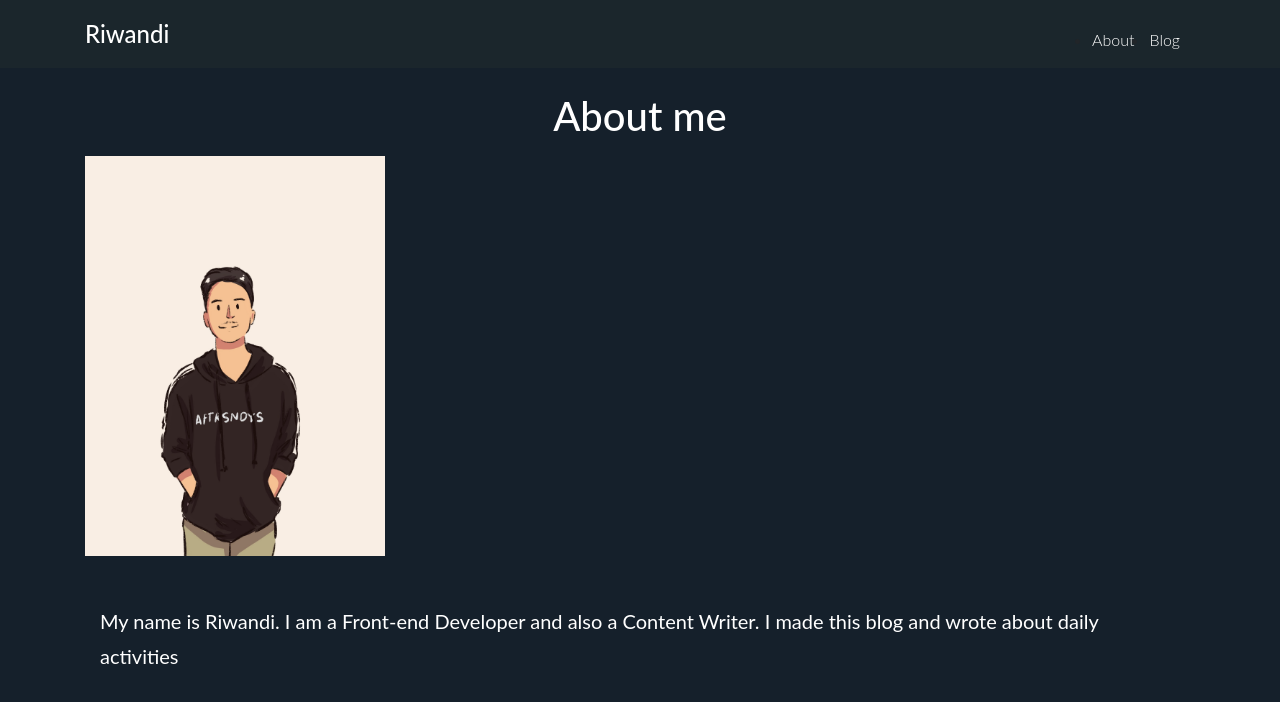
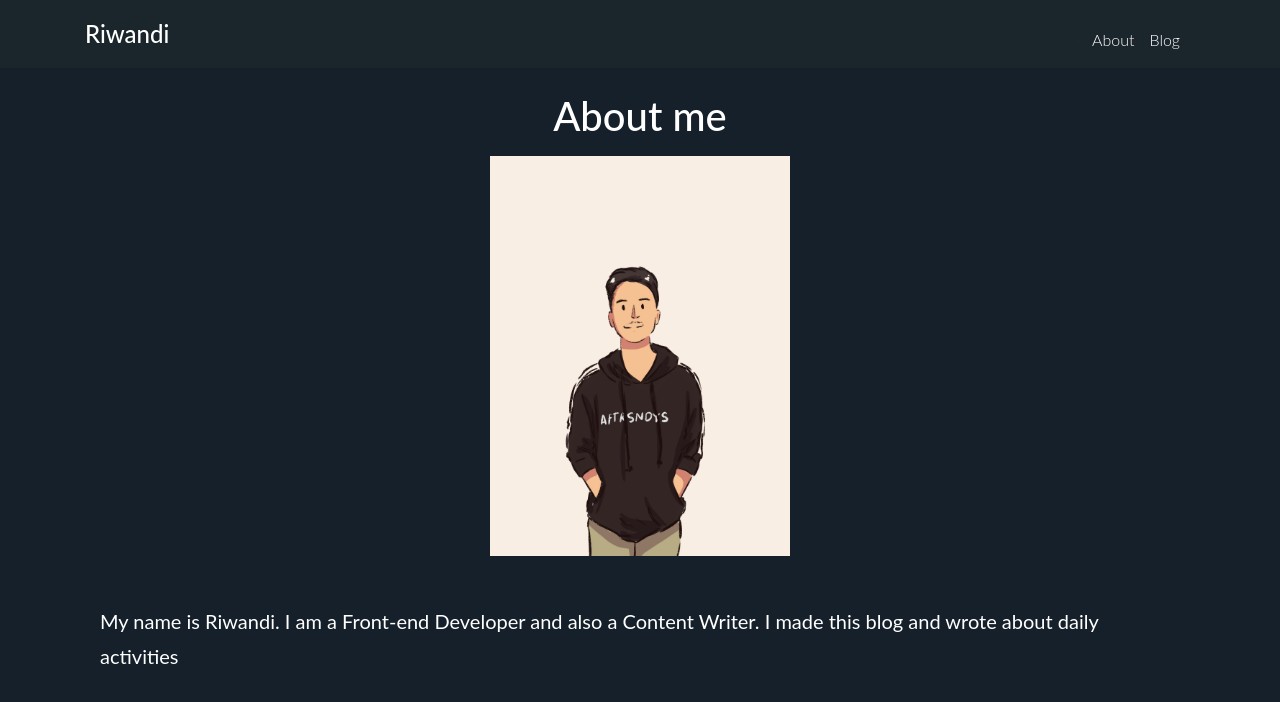
Before and after one commit to rwndy/riwandi-blog-v2, a Next.js app: page /about in a window 1280 px wide. Shown: the top 702 px of the page. Built offline with nearby package versions, Linux system fonts and the light colour scheme.

Commit message:
fixed styling

```diff
--- a/pages/about.jsx
+++ b/pages/about.jsx
@@ -5,7 +5,7 @@ const About = () => {
   return (
     <section>
       <Navbar />
-      <div className="container justify-content-center">
+      <div className="container">
         <h1 className="text-center text-white mt-4 mb-3">About me</h1>
         <div className="about-image">
           <img src="../../assets/images/avatar.jpg" alt="Riwandi's avatar"/>
--- a/public/assets/css/about/about.css
+++ b/public/assets/css/about/about.css
@@ -1,3 +1,8 @@
+.about-image {
+  display: flex;
+  justify-content: center;
+}
+
 
 .about-image > img {
   max-width: 300px;
```
